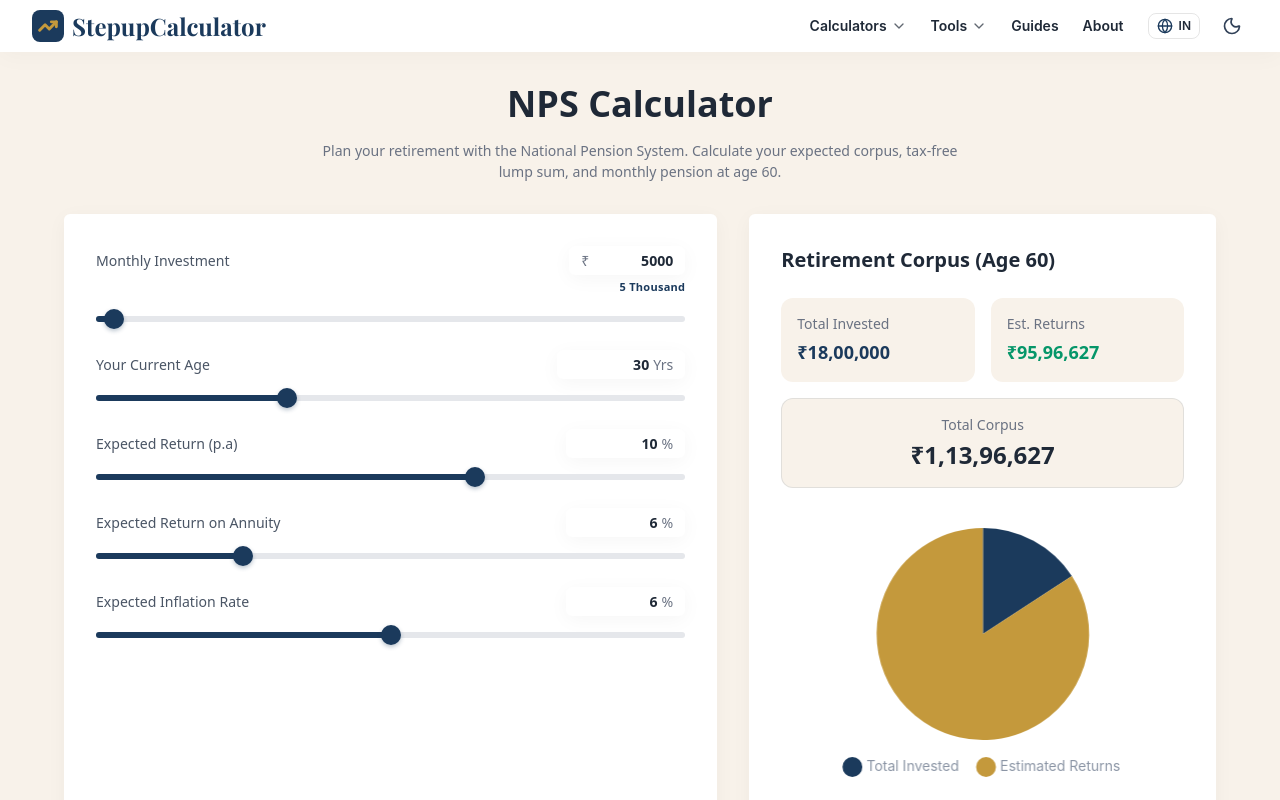
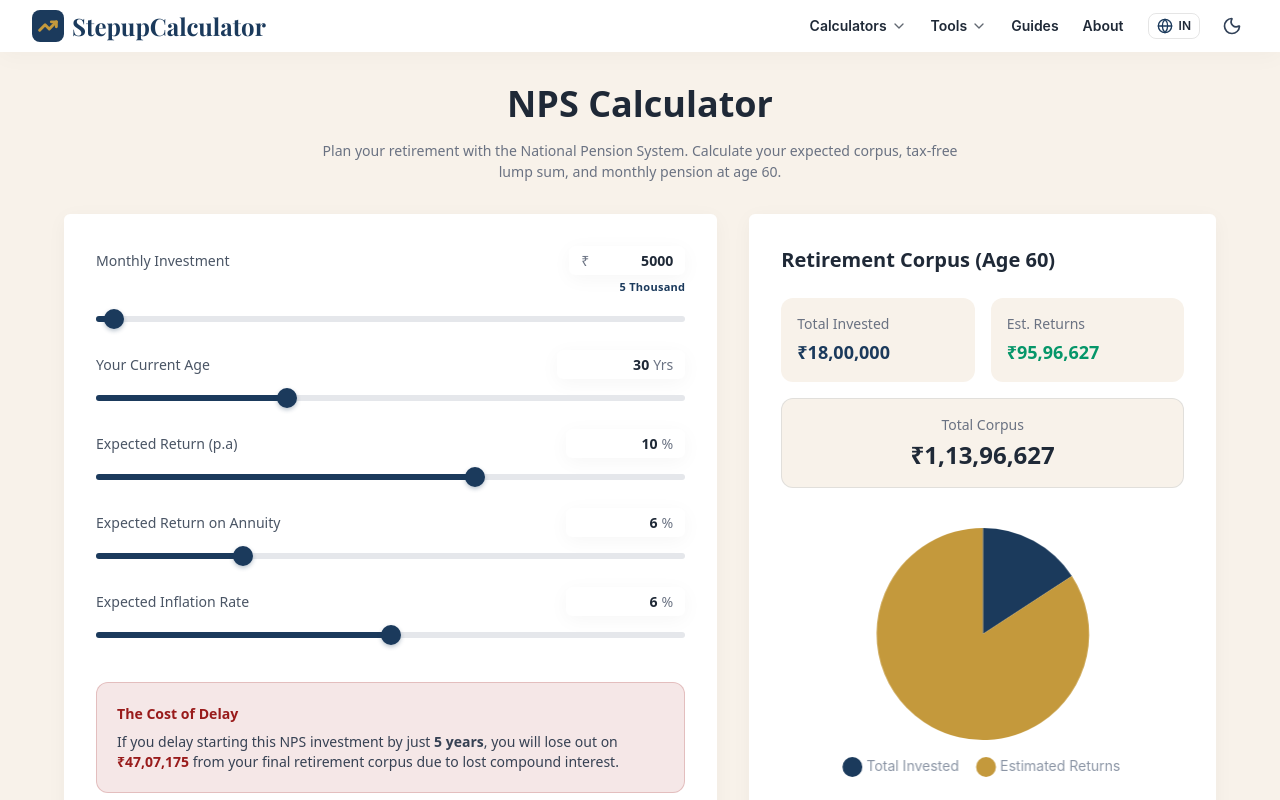
Before and after one commit to wwerajattigercom-netizen/SIP-Calculator, a Next.js app: page /tools/nps-calculator in a window 1280 px wide. Shown: the top 800 px of the page. Built offline with nearby package versions, Linux system fonts and the light colour scheme; a web font is replaced by a local one.

Commit message:
feat(calculator): add dynamic cost of delay block to NPS calculator UI

```diff
--- a/src/app/tools/nps-calculator/page.js
+++ b/src/app/tools/nps-calculator/page.js
@@ -42,6 +42,7 @@ export default function NpsCalculatorPage() {
   const [annuityAmount, setAnnuityAmount] = useState(0);
   const [monthlyPension, setMonthlyPension] = useState(0);
   const [inflationAdjustedPension, setInflationAdjustedPension] = useState(0);
+  const [costOfDelay, setCostOfDelay] = useState(0);
 
   useEffect(() => {
     calculateNps();
@@ -62,6 +63,19 @@ export default function NpsCalculatorPage() {
       }
     }
 
+    // Cost of Delay Calculation (Delaying by 5 years)
+    let delayedFutureValue = 0;
+    const delayedYears = Math.max(0, yearsToInvest - 5);
+    const delayedMonths = delayedYears * 12;
+    if (delayedMonths > 0) {
+      if (expectedReturn === 0) {
+        delayedFutureValue = monthlyContribution * delayedMonths;
+      } else {
+        delayedFutureValue = monthlyContribution * ((Math.pow(1 + monthlyRate, delayedMonths) - 1) / monthlyRate) * (1 + monthlyRate);
+      }
+    }
+    const wealthLost = Math.max(0, futureValue - delayedFutureValue);
+
     const invested = monthlyContribution * (monthsToInvest > 0 ? monthsToInvest : 0);
     const gains = futureValue - invested;
     const lumpSum = futureValue * 0.6;
@@ -78,6 +92,7 @@ export default function NpsCalculatorPage() {
     setAnnuityAmount(Math.round(annuity));
     setMonthlyPension(Math.round(pension));
     setInflationAdjustedPension(Math.round(adjustedPension));
+    setCostOfDelay(Math.round(wealthLost));
   };
 
   const formatCurrency = (value) => {
@@ -203,6 +218,16 @@ export default function NpsCalculatorPage() {
                   id="expected-inflation"
                 />
               </div>
+
+              {/* Dynamic Insight Block */}
+              {costOfDelay > 0 && (
+                <div className="mt-8 p-5 bg-[#991B1B]/10 border border-[#991B1B]/20 rounded-xl">
+                  <h4 className="text-[#991B1B] font-bold mb-2">The Cost of Delay</h4>
+                  <p className="text-sm text-gray-700 dark:text-gray-300">
+                    If you delay starting this NPS investment by just <strong>5 years</strong>, you will lose out on <strong className="text-[#991B1B]">{formatCurrency(costOfDelay)}</strong> from your final retirement corpus due to lost compound interest.
+                  </p>
+                </div>
+              )}
             </div>
           </div>
 
```
